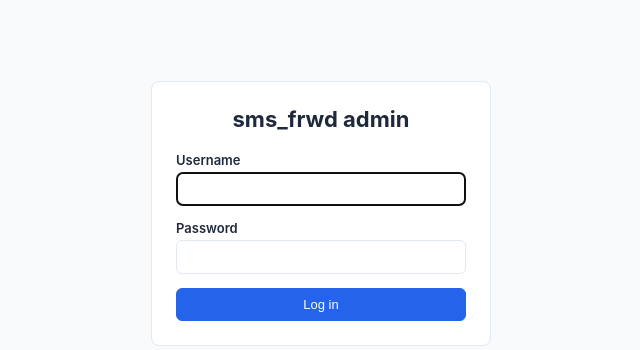
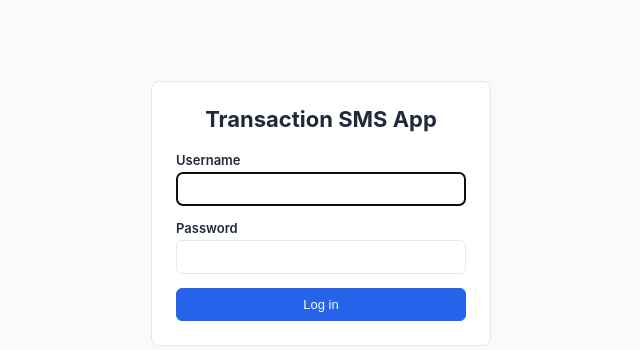
Before and after one commit to jackpotsworldtourstravels/SMS_App, a Flask app: page /login in a window 1280 px wide. Shown: the part 187-537 px from the top of the page, without its empty margins (319-959 px from the left). Run offline with Flask 3, Linux system fonts and the light colour scheme.

Commit message:
Rebrand portal from sms_frwd admin to Transaction SMS App

```diff
--- a/admin_portal/app/templates/auth/login.html
+++ b/admin_portal/app/templates/auth/login.html
@@ -2,7 +2,7 @@
 {% block title %}Log in{% endblock %}
 {% block content_standalone %}
 <div class="login-card">
-    <h1>sms_frwd admin</h1>
+    <h1>Transaction SMS App</h1>
     <form method="post" novalidate>
         {{ form.hidden_tag() }}
         <div class="field">
--- a/admin_portal/app/templates/base.html
+++ b/admin_portal/app/templates/base.html
@@ -3,7 +3,7 @@
 <head>
     <meta charset="utf-8">
     <meta name="viewport" content="width=device-width, initial-scale=1">
-    <title>{% block title %}Admin Portal{% endblock %} · sms_frwd</title>
+    <title>{% block title %}Admin Portal{% endblock %} · Transaction SMS App</title>
     <link rel="stylesheet" href="{{ url_for('static', filename='css/styles.css') }}">
     {% block head %}{% endblock %}
 </head>
@@ -11,7 +11,7 @@
 {% if current_user.is_authenticated %}
 <div class="app-shell">
     <aside class="sidebar">
-        <div class="sidebar-brand">sms_frwd admin</div>
+        <div class="sidebar-brand">Transaction SMS App</div>
         <nav class="sidebar-nav">
             <a href="{{ url_for('dashboard.index') }}" class="{{ 'active' if request.endpoint == 'dashboard.index' }}">Dashboard</a>
             <a href="{{ url_for('devices.index') }}" class="{{ 'active' if request.blueprint == 'devices' }}">Devices</a>
```
